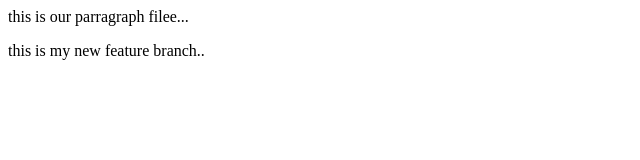
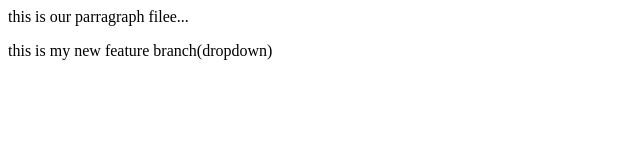
Before and after one commit to anshal-prog/localrepo, a plain HTML site: page index.html in a window 1280 px wide. Shown: the full height of the page, 0-640 px from the left. Drawn offline with Linux system fonts and the light colour scheme.

Commit message:
add dropdown

```diff
--- a/index.html
+++ b/index.html
@@ -1,2 +1,2 @@
 <P>this is our parragraph filee...</P>
-<P>this is my new feature branch..</P>
+<P>this is my new feature branch(dropdown)</P>
```
